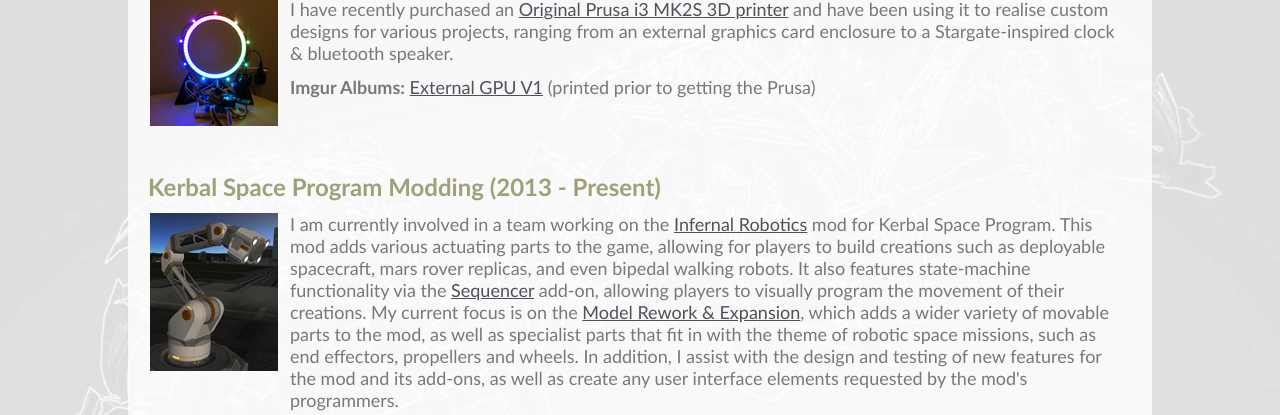
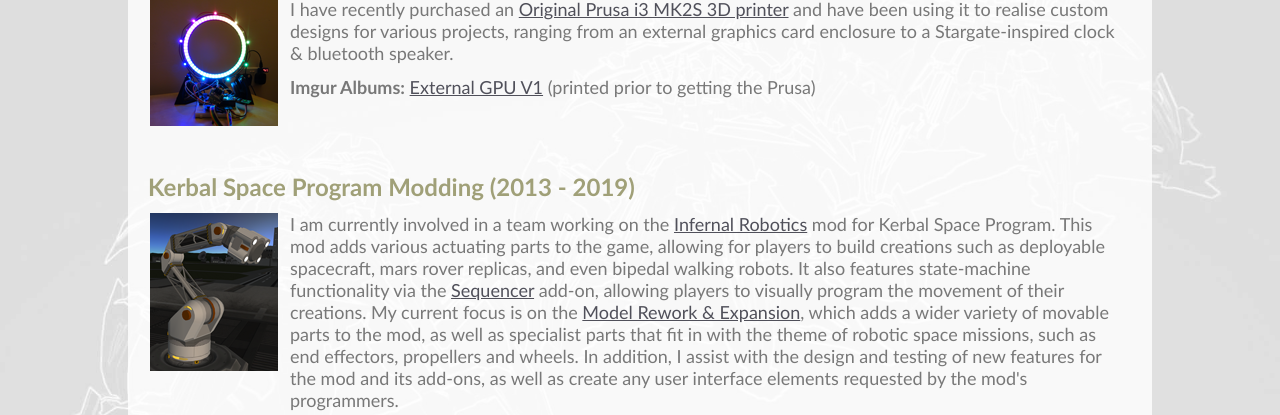
Before and after one commit to christophertmparrott/christophertmparrott.github.io, a Jekyll site: the page built from projects.html, in a window 1280 px wide. Shown: the part 326-741 px from the top of the page. Built offline with Jekyll 4.4.1, drawn with Linux system fonts in a browser that asks for light colours; some web fonts are replaced; some of the changed text lies outside the part shown.

Commit message:
Some tweaks

```diff
--- a/_layouts/default.html
+++ b/_layouts/default.html
@@ -57,7 +57,7 @@
 		<footer>
 			<div class="darken">
 				<div class="column footerbox">
-					<center>Powered by Jekyll - &copy; Christopher Parrott, 2020<center>
+					<center>Powered by Jekyll - &copy; Christopher Parrott, 2022<center>
 				</div>
 			</div>
 		</footer>
--- a/about.html
+++ b/about.html
@@ -6,7 +6,7 @@ description: About Christopher Parrott
 				<h2>About Me</h2>
 				<p>I'm Christopher Parrott, a product engineer at <a href="https://shop.pimoroni.com/" target="_blank">Pimoroni Ltd</a>, developing electronics and software for hobbyists and educators.
 
-				<p>Previously, I was a research associate at <a href="http://www.sheffield.ac.uk/" target="_blank">The University of Sheffield</a>, working on the robotics theme of <a href="http://twenty65.ac.uk/" target="_blank">TWENTY65</a>.</p>
+				<p>Previously, I was a research associate at <a href="http://www.sheffield.ac.uk/" target="_blank">The University of Sheffield</a>, where I worked on the robotics theme of <a href="http://twenty65.ac.uk/" target="_blank">TWENTY65</a>.</p>
 
 				<p>Before that, I was a PhD student at <a href="http://www.sheffield.ac.uk/" target="_blank">The University of Sheffield</a>, where my research focused on self-reconfigurable modular robotics, specifically the development of a new system, called HyMod. To find out more about this research, please visit the <a href="../publications/">Publications</a> page.</p>
 
--- a/projects.html
+++ b/projects.html
@@ -20,7 +20,7 @@ description: Projects Christopher Parrott has worked on
 					</tr>
 				</table>
 
-				<h3>Kerbal Space Program Modding (2013 - Present)</h3>
+				<h3>Kerbal Space Program Modding (2013 - 2019)</h3>
 				<table>
 					<tr>
 						<td valign="top">
```
